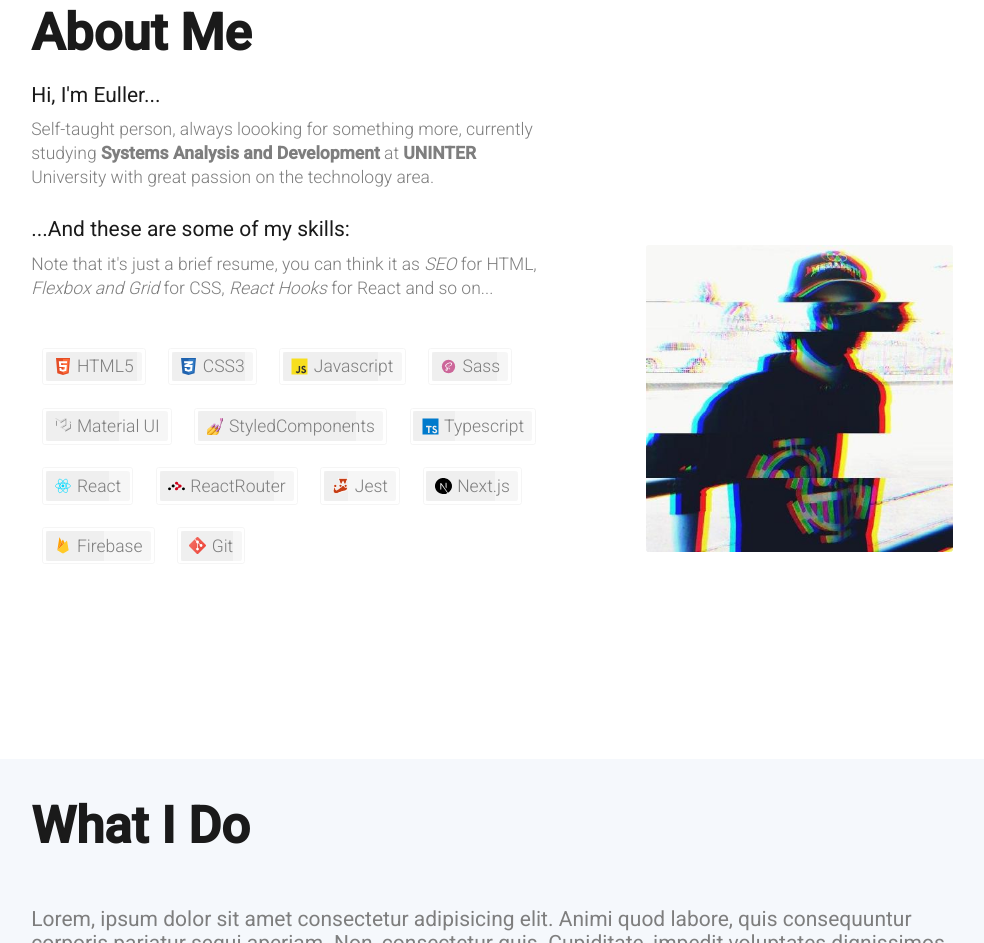
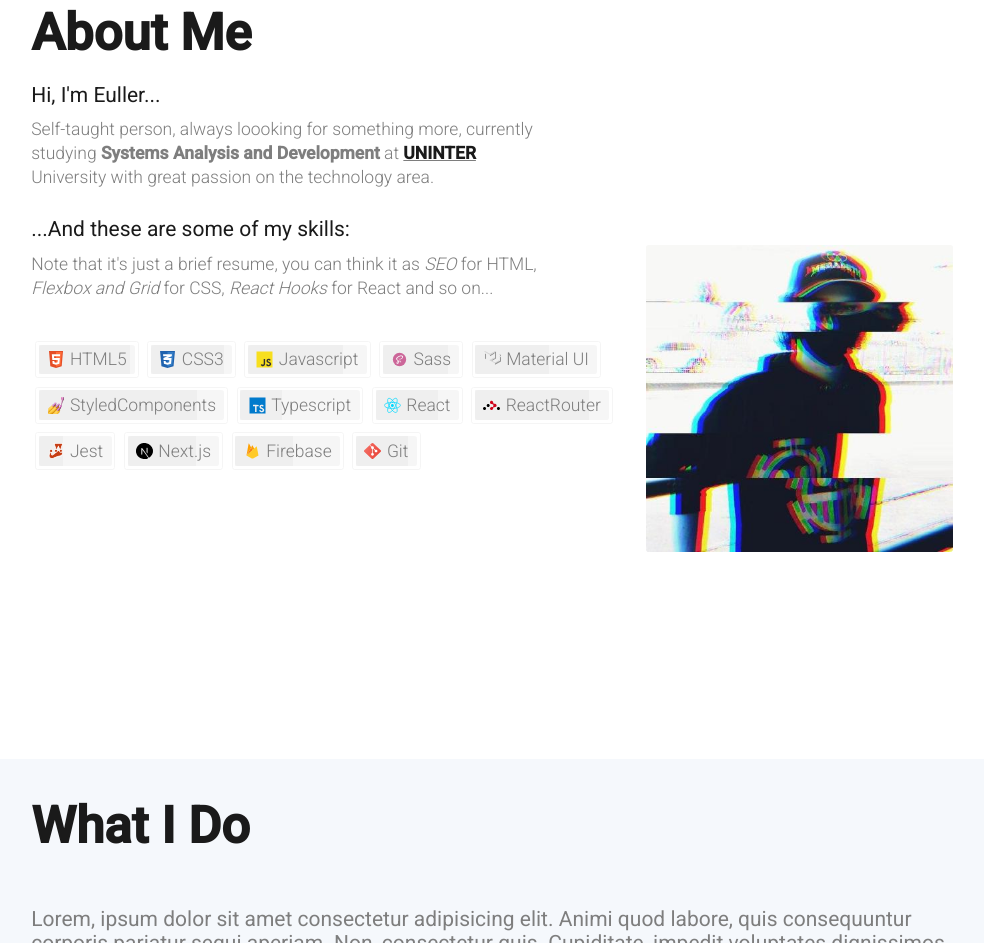
Before and after one commit to MoranggNormal/euller-peixoto, a website built with Parcel: page index.html in a window 1280 px wide. Shown: the part 841-1784 px from the top of the page, without its empty margins (276-1260 px from the left). Built offline with nearby package versions, Linux system fonts and the light colour scheme.

Commit message:
added UNINTER link, update skill item margin

```diff
--- a/index.html
+++ b/index.html
@@ -172,7 +172,7 @@
 
             <small>
             <p  data-aos="fade-up">
-              Self-taught person, always loooking for something more, currently studying <strong>Systems Analysis and Development</strong> at <strong>UNINTER</strong> University with great passion on the technology area.
+              Self-taught person, always loooking for something more, currently studying <strong>Systems Analysis and Development</strong> at <u><strong><a href="https://www.uninter.com/" target="_blank">UNINTER</a></strong> </u> University with great passion on the technology area.
             </p>
             </small>
           </div>
--- a/scss/about.scss
+++ b/scss/about.scss
@@ -65,7 +65,7 @@
           li {
             font-weight: 400;
             color: #1a1a1a;
-            margin: 0.8em;
+            margin: 0.3em;
 
 
             .skill-item{
```
Also changed, not shown: css/about.css.
